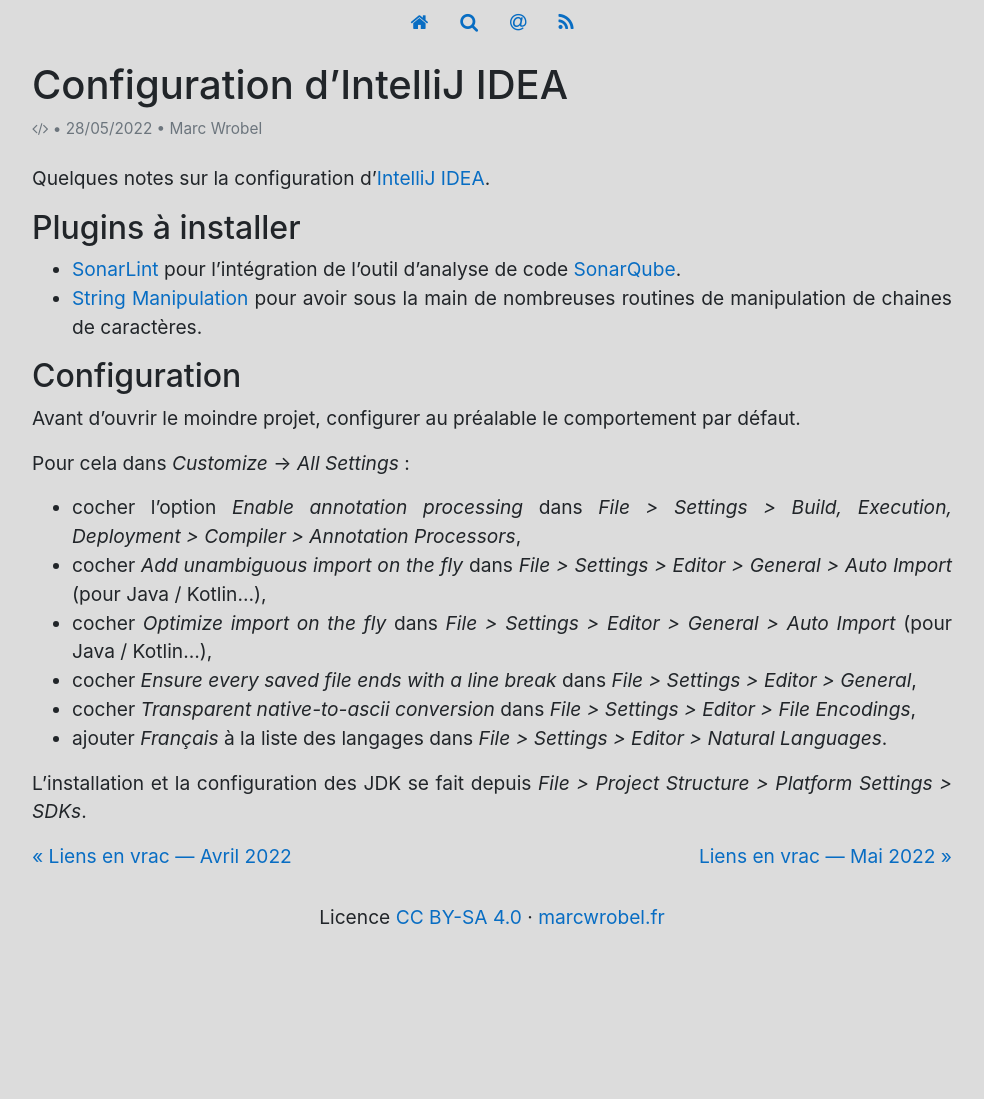
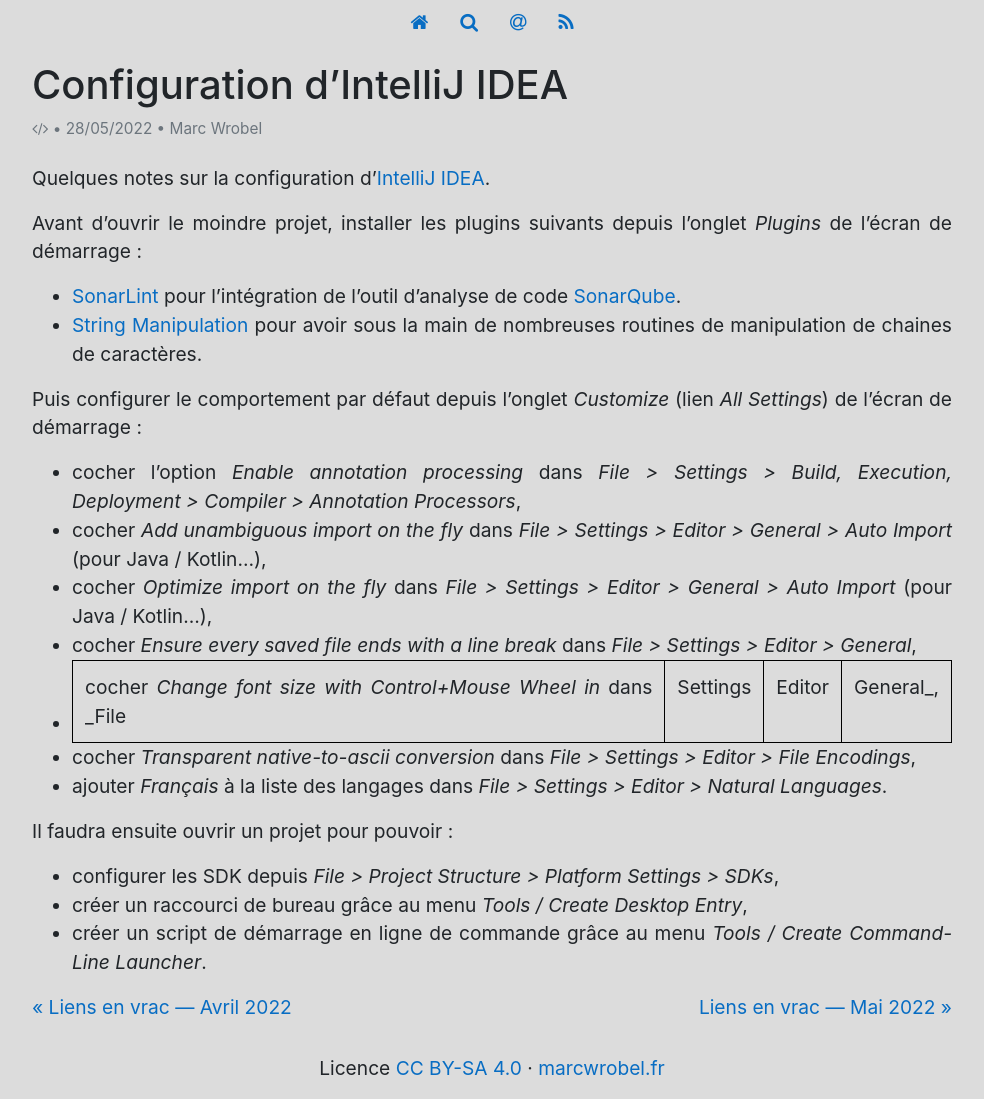
Before and after one commit to marcwrobel/marcwrobel.github.io, a Jekyll site: the page built from _posts/2022-05-28-configuration-intellij-idea.md, in a window 1280 px wide. Shown: the whole page, without its empty margins (148-1132 px from the left). Built offline with Jekyll 4.4.1, drawn with Linux system fonts in a browser that asks for light colours; comment, search, counter and statistics services are not loaded; before the commit the page ends 948 px from its top, so only the background shows below that.

Commit message:
Mise à jour de l'article 'Configuration d’IntelliJ IDEA'

```diff
--- a/_posts/2022-05-28-configuration-intellij-idea.md
+++ b/_posts/2022-05-28-configuration-intellij-idea.md
@@ -6,24 +6,27 @@
 
 Quelques notes sur la configuration d’[IntelliJ IDEA](https://www.jetbrains.com/idea/).
 
-## Plugins à installer
+Avant d’ouvrir le moindre projet, installer les plugins suivants depuis l'onglet _Plugins_ de l'écran de démarrage :
 
 - [SonarLint](https://plugins.jetbrains.com/plugin/7973-sonarlint) pour l’intégration de l’outil d'analyse de code
   [SonarQube](https://www.sonarqube.org/).
 - [String Manipulation](https://plugins.jetbrains.com/plugin/2162-string-manipulation) pour avoir sous la main de
   nombreuses routines de manipulation de chaines de caractères.
 
-## Configuration
+Puis configurer le comportement par défaut depuis l'onglet  _Customize_ (lien _All Settings_) de l'écran de démarrage :
 
-Avant d’ouvrir le moindre projet, configurer au préalable le comportement par défaut.
-
-Pour cela dans _Customize_ → _All Settings_ :
-
-- cocher l’option _Enable annotation processing_ dans _File > Settings > Build, Execution, Deployment > Compiler > Annotation Processors_,
-- cocher _Add unambiguous import on the fly_ dans _File > Settings > Editor > General > Auto Import_ (pour Java / Kotlin...),
+- cocher l’option _Enable annotation processing_ dans _File > Settings > Build, Execution, Deployment > Compiler >
+  Annotation Processors_,
+- cocher _Add unambiguous import on the fly_ dans _File > Settings > Editor > General > Auto Import_ (pour Java /
+  Kotlin...),
 - cocher _Optimize import on the fly_ dans _File > Settings > Editor > General > Auto Import_ (pour Java / Kotlin...),
 - cocher _Ensure every saved file ends with a line break_ dans _File > Settings > Editor > General_,
+- cocher _Change font size with Control+Mouse Wheel in_ dans _File | Settings | Editor | General_,
 - cocher _Transparent native-to-ascii conversion_ dans _File > Settings > Editor > File Encodings_,
 - ajouter _Français_ à la liste des langages dans _File > Settings > Editor > Natural Languages_.
 
-L'installation et la configuration des JDK se fait depuis _File > Project Structure > Platform Settings > SDKs_.
+Il faudra ensuite ouvrir un projet pour pouvoir :
+
+- configurer les SDK depuis _File > Project Structure > Platform Settings > SDKs_,
+- créer un raccourci de bureau grâce au menu _Tools / Create Desktop Entry_,
+- créer un script de démarrage en ligne de commande grâce au menu _Tools / Create Command-Line Launcher_.
```
